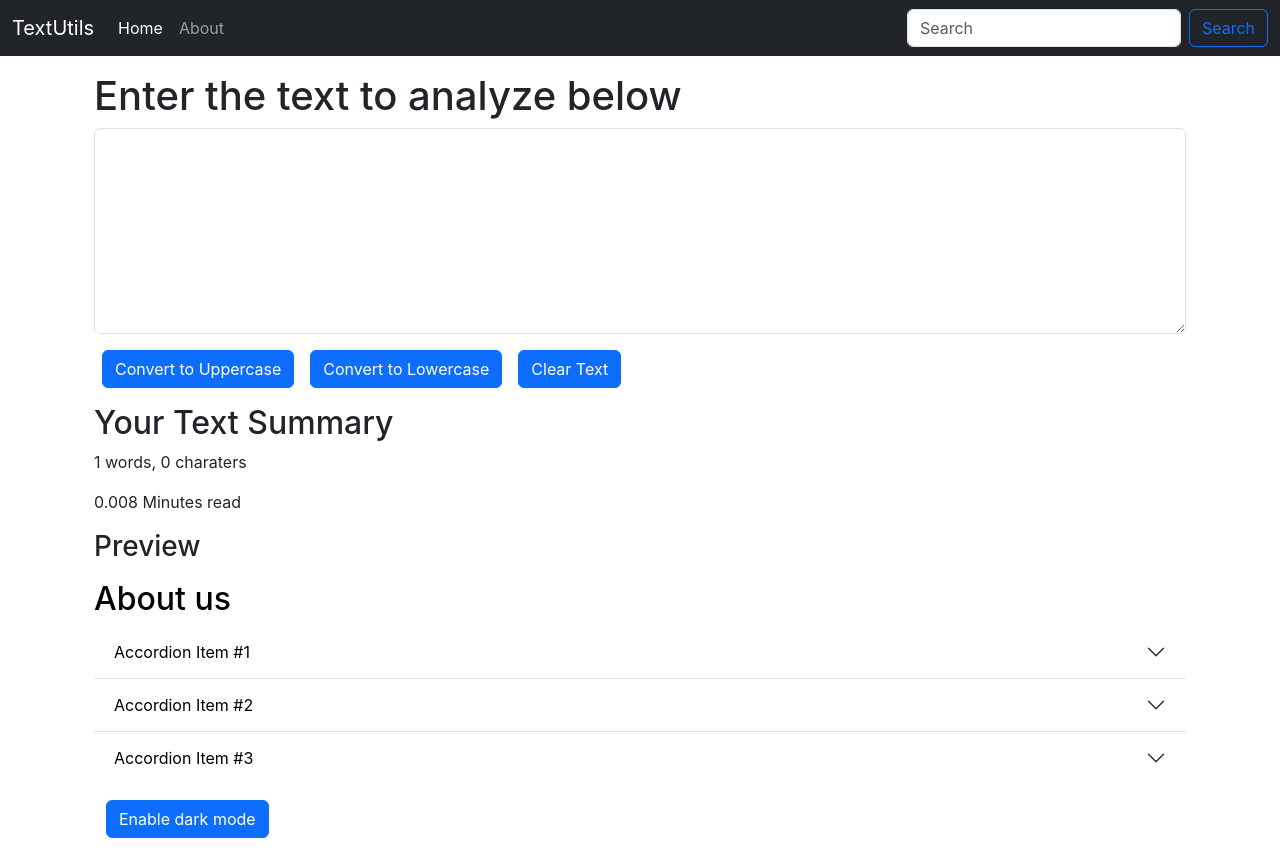
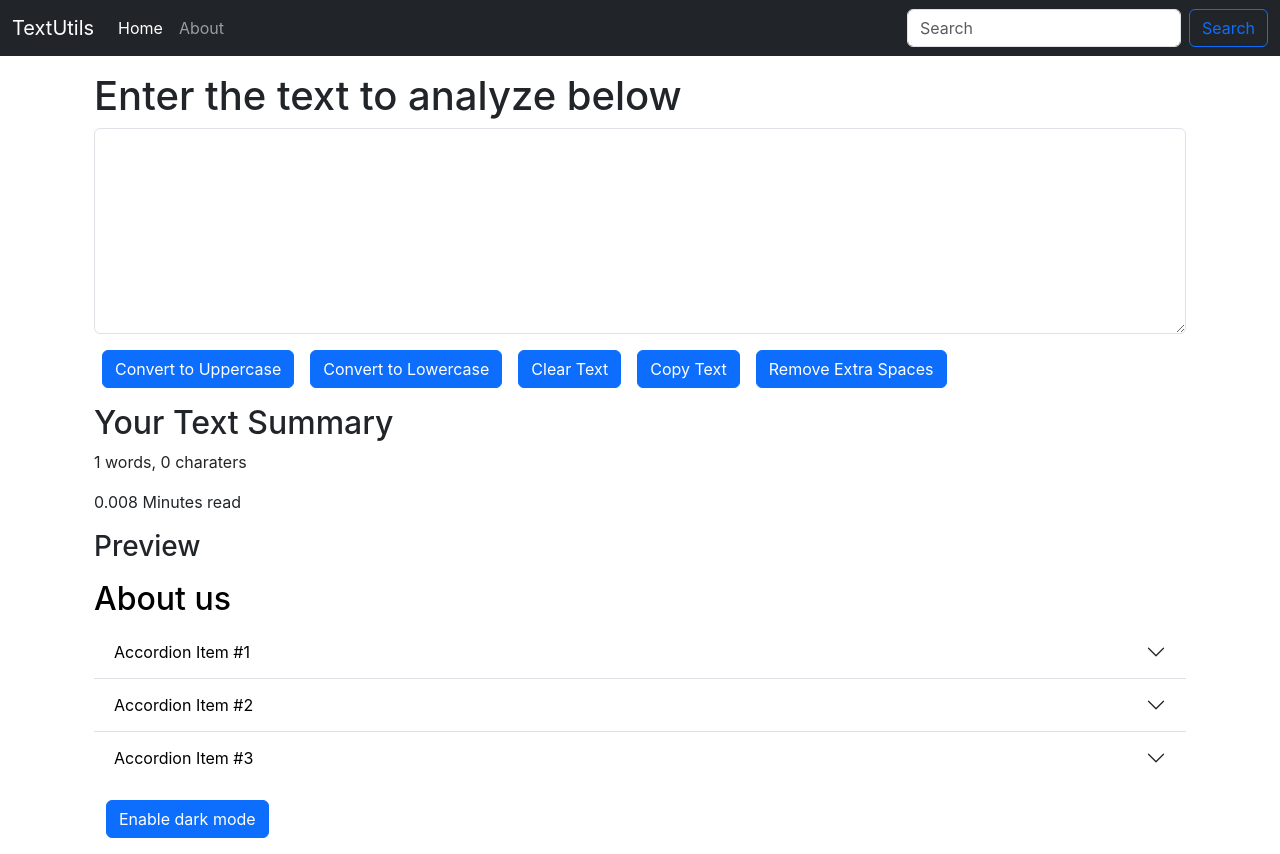
Before and after one commit to aishwarya1999-k/textutils-Reactjs, a React (Create React App) app: page / in a window 1280 px wide. Built offline with nearby package versions, Linux system fonts and the light colour scheme.

Commit message:
adding CopyText and removeExtraSpace buttons

```diff
--- a/src/components/TextForm.js
+++ b/src/components/TextForm.js
@@ -19,6 +19,16 @@
         //console.log("clicked")
         setText(event.target.value)
     }
+    const handleCopy = () => {
+        //console.log("i am copy")
+        var text = document.getElementById('myBox');
+        text.select();
+        navigator.clipboard.writeText(text.value);
+    }
+    const handleExtraSpaces = () => {
+        let newText = text.split(/[ ]+/);
+        setText(newText.join(" "));
+    }
     const [text, setText] = useState('');
     //text = "new text"; //wrong way to change the state
     //setText("new text"); // correct way to change the state
@@ -33,6 +43,8 @@
         <button className="btn btn-primary mx-2" onClick={handleUpClick}>Convert to Uppercase</button>
         <button className="btn btn-primary mx-2" onClick={handleLowClick}>Convert to Lowercase</button>
         <button className="btn btn-primary mx-2" onClick={handleClearClick}>Clear Text</button>
+        <button className="btn btn-primary mx-2" onClick={handleCopy}>Copy Text</button>
+        <button className="btn btn-primary mx-2" onClick={handleExtraSpaces}>Remove Extra Spaces</button>
     </div>
     <div className="container my-3">
         <h2>Your Text Summary</h2>
```
